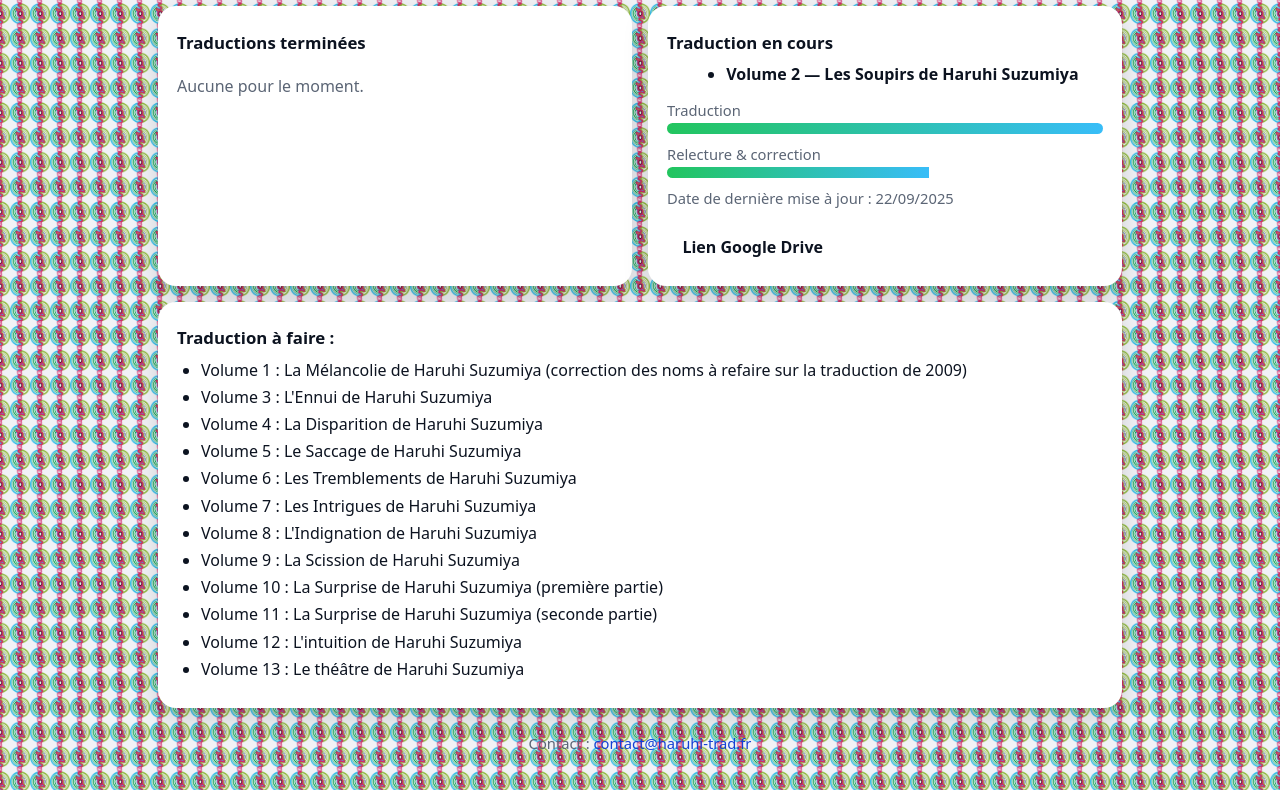
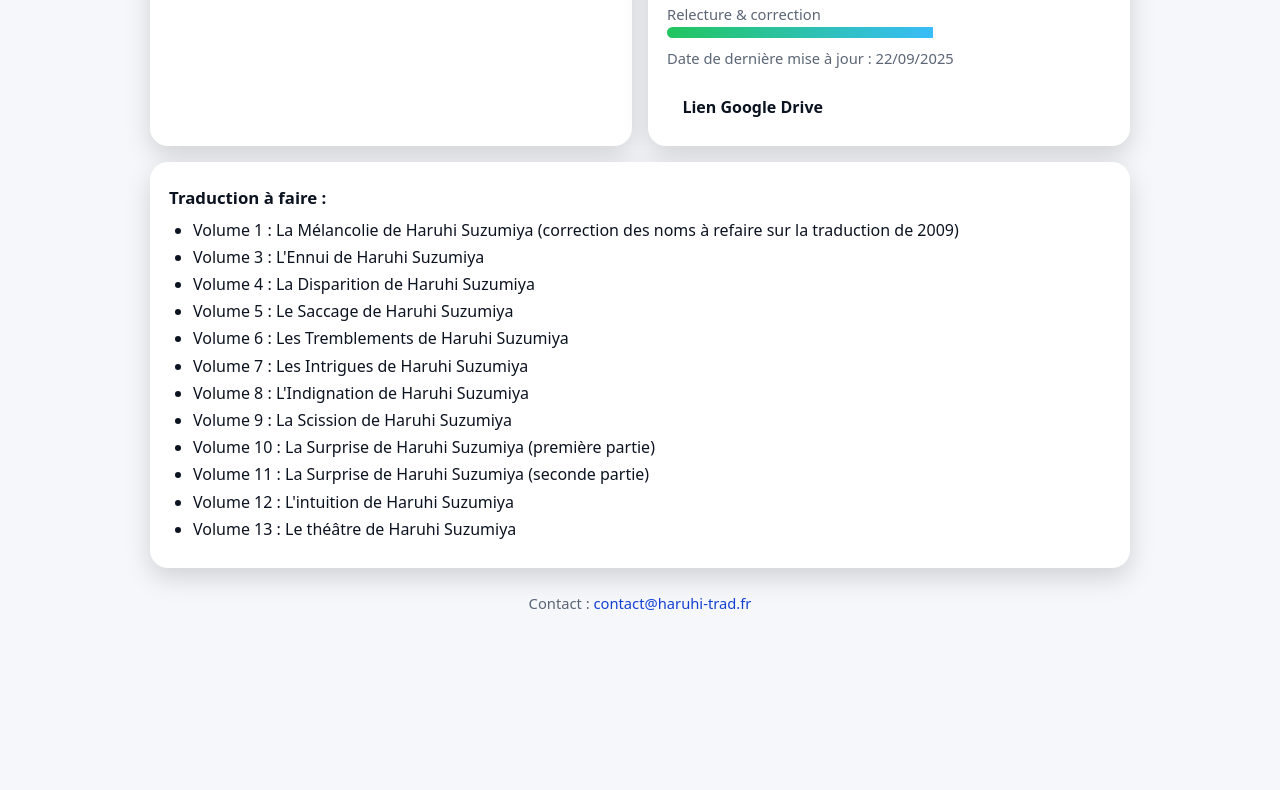
Before and after one commit to Corentin-Chartrain/Haruhi-Trad-FR, a plain HTML site: page index.html in a window 1280 px wide. Shown: the part 658-1448 px from the top of the page. After the commit the page ends 1315 px from the top, so only its background shows below. Drawn offline with Linux system fonts and the light colour scheme.

Commit message:
Update style.css

```diff
--- a/style.css
+++ b/style.css
@@ -9,8 +9,6 @@
       --warn:#f59e0b;
       --maxw: 980px;
       --radius: 18px;
-      --tile-size: 20px;
-      --tile-opacity: 0.08;
       }
     }
 
@@ -19,14 +17,6 @@
     body{
       font-family: system-ui, -apple-system, Segoe UI, Roboto, Helvetica, Arial, sans-serif;
       background:var(--bg); color:var(--fg); line-height:1.7;
-
-      background-image:linear-gradient(rgba(0,0,0,0.02), rgba(0,0,0,0.02)), url("/images/Sos-brigade.png");
-      background-repeat: repeat;
-      background-size: var(--tile-size);
-      background-position: center;
-      background-attachment: fixed;
-      background-origin: content-box;
-      padding: 140px;
     }
     a{color:var(--accent); text-decoration:none}
     a:hover{text-decoration:underline}
```
